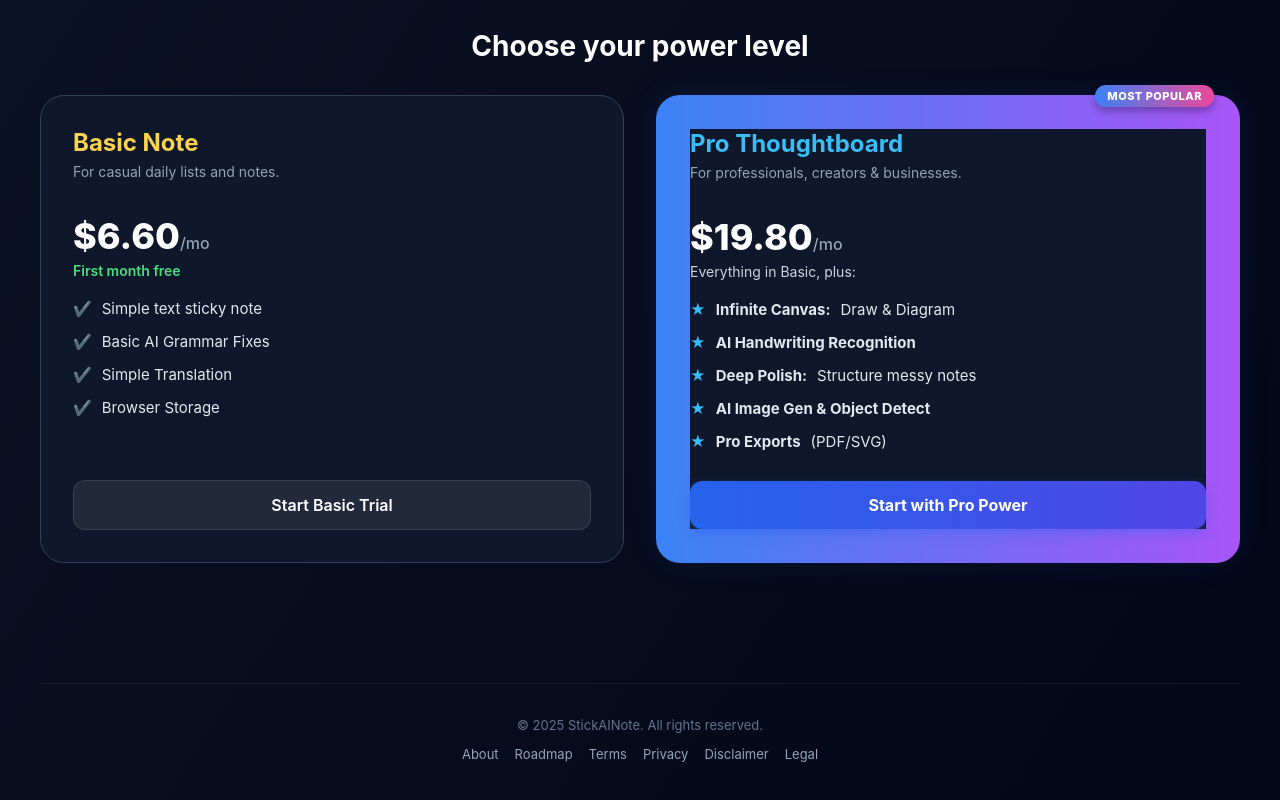
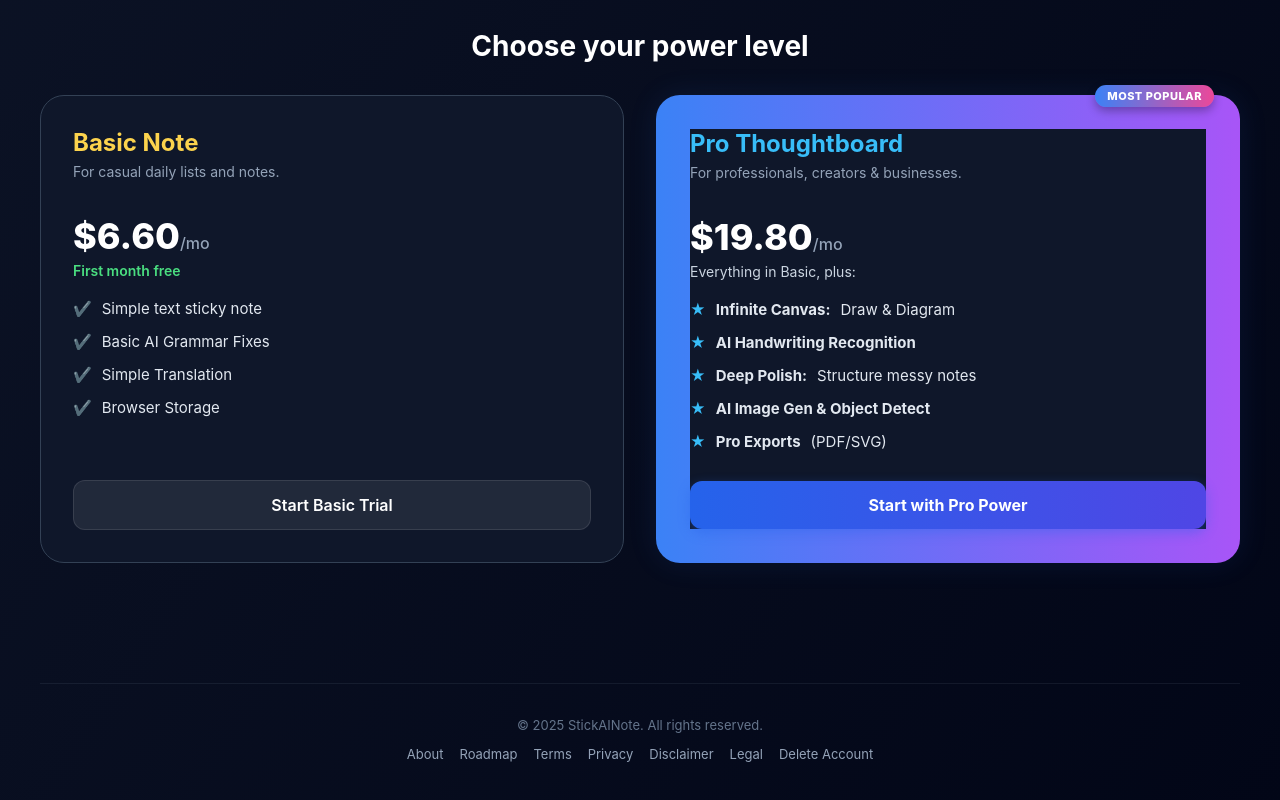
Before and after one commit to danyaffa/StickAINote, a Next.js app: page / in a window 1280 px wide. Shown: the part 1151-1951 px from the top of the page. Built offline with nearby package versions, Linux system fonts and the light colour scheme; no server answers.

Commit message:
Update index.tsx

```diff
--- a/pages/index.tsx
+++ b/pages/index.tsx
@@ -343,6 +343,7 @@
               <Link href="/privacy" style={{ color: "#94a3b8", textDecoration: "none" }}>Privacy</Link>
               <Link href="/disclaimer" style={{ color: "#94a3b8", textDecoration: "none" }}>Disclaimer</Link>
               <Link href="/legal" style={{ color: "#94a3b8", textDecoration: "none" }}>Legal</Link>
+              <Link href="/delete-account" style={{ color: "#94a3b8", textDecoration: "none" }}>Delete Account</Link>
             </div>
           </footer>
         </div>
```
